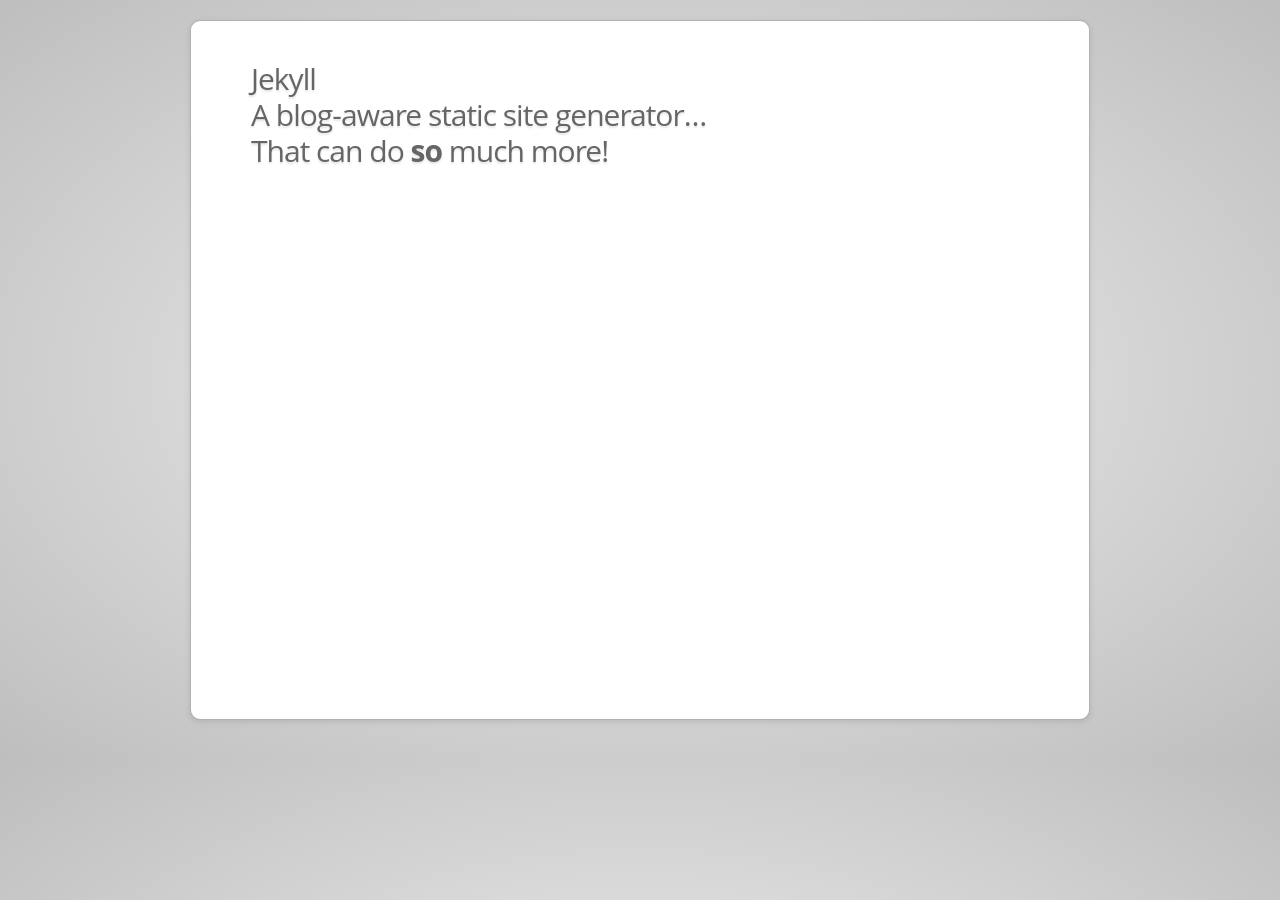
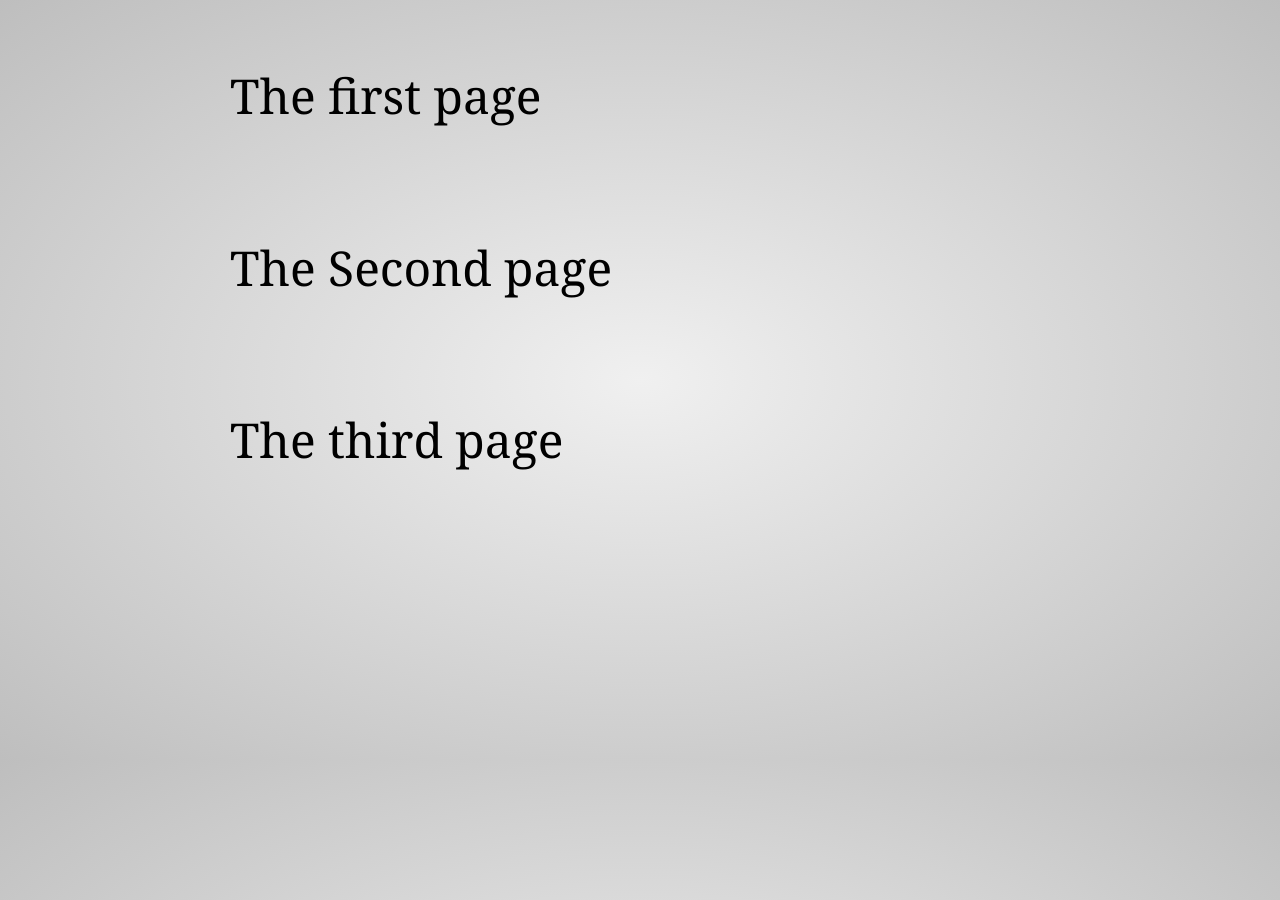
Before and after one commit to reachlin/reachlin.github.io, a Jekyll site: the page built from _posts/2017-08-31-impress-demo.md, in a window 1280 px wide. Built offline with Jekyll 4.4.1, drawn with Linux system fonts in a browser that asks for light colours.

Commit message:
multiple steps

```diff
--- a/_layouts/impress.html
+++ b/_layouts/impress.html
@@ -20,9 +20,9 @@
     <p>For the best experience please use the latest <b>Chrome</b>, <b>Safari</b> or <b>Firefox</b> browser.</p>
 </div>
 <div id="impress">
-  <div id="bored" class="step slide" data-x="{{page.data.x}}" data-y="{{page.data.y}}" data-scale="{{page.data.scale}}">
-  {{content}}
-  </div>
+{% for section in page.sections %}
+  <div class="step">{{ section | textilize }}</div>
+{% endfor %}
 </div>
 <div class="hint">
     <p>Use a spacebar or arrow keys to navigate</p>
--- a/_posts/2017-08-31-impress-demo.md
+++ b/_posts/2017-08-31-impress-demo.md
@@ -9,10 +9,8 @@ data:
   y: 2000
   scale: 3
 
+sections:
+  - The first page
+  - The Second page
+  - The third page
 ---
-
-### Jekyll
-
-A blog-aware static site generator...
-
-That can do **so** much more!
```
